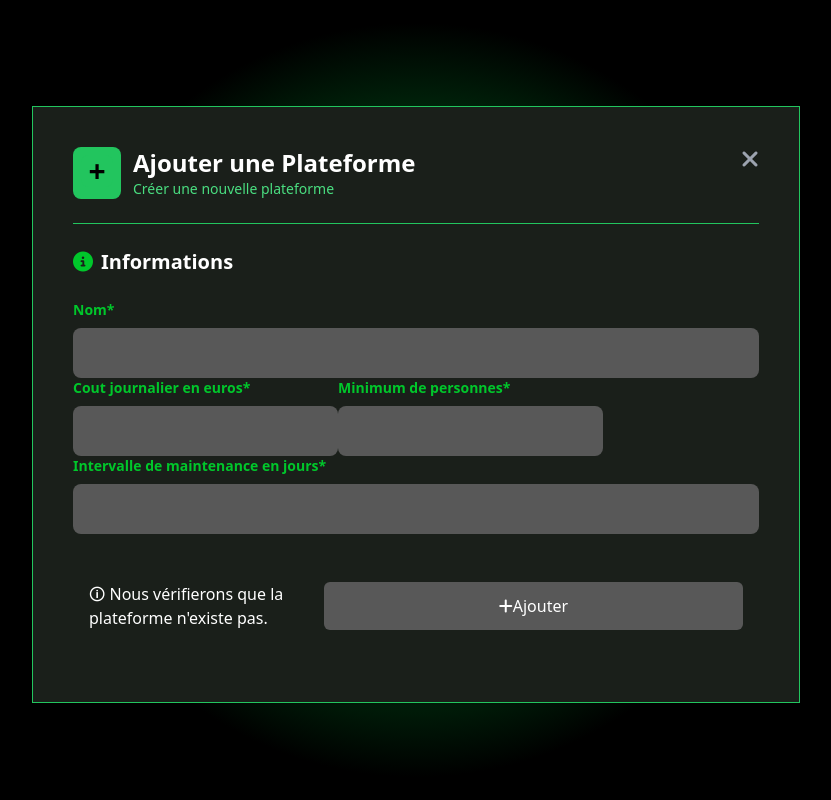
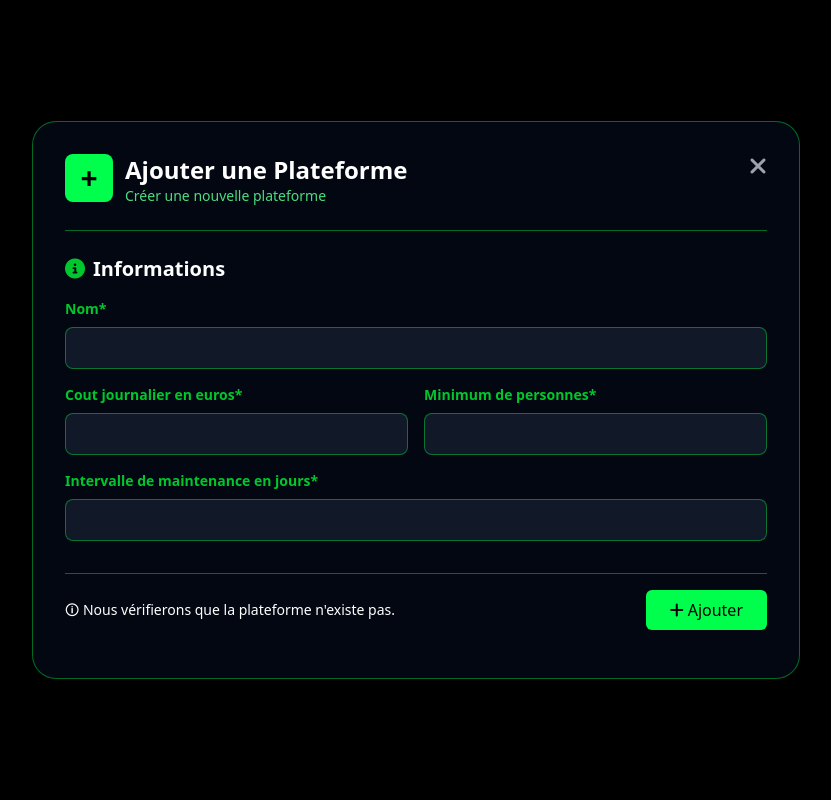
Before and after one commit to fushizaki/adn_research_app, a Flask app: template appJurassique/templates/add_plateforme.html in a window 1280 px wide. Shown: the whole page, without its empty margins (224-1055 px from the left). Run offline with Flask 3, Linux system fonts and the light colour scheme; the template is opened without the code that fills it: values that come from a table or form of the project are taken from there, others are empty; style sheets or scripts are compiled from the project's sources; parts of the project's set-up code (start-up, migrations or seed data) failed here and were passed over.

Commit message:
ajout de sécurité et de style page ajout plateforme

```diff
--- a/appJurassique/forms.py
+++ b/appJurassique/forms.py
@@ -11,6 +11,6 @@ class MultiCheckboxField(SelectMultipleField):
 class Form_plateforme(FlaskForm):
     id_plateforme = HiddenField('id_plateforme')
     nom_plateforme = StringField('nom_plateforme', validators = [DataRequired()])
-    cout_journalier = IntegerField('cout_journalier', validators = [DataRequired()])
-    minimum_personnes = IntegerField('minimum_personnes', validators = [DataRequired()])
-    intervalle_maintenance = IntegerField('intervalle_maintenance', validators = [DataRequired()])
+    cout_journalier = IntegerField('cout_journalier', validators = [DataRequired()], render_kw={"min": "1"})
+    minimum_personnes = IntegerField('minimum_personnes', validators = [DataRequired()], render_kw={"min": "1"})
+    intervalle_maintenance = IntegerField('intervalle_maintenance', validators = [DataRequired()], render_kw={"min": "1"})
--- a/appJurassique/tailwind.config.js
+++ b/appJurassique/tailwind.config.js
@@ -6,6 +6,7 @@ module.exports = {
   theme: {
     extend: {
       colors: {
+        'green-button': 'rgba(0, 255, 77, 1)',
         'gray-div': 'rgba(26, 31, 26, 1)',
         'green-l': 'rgba(0, 255, 77, 1)',
         'green-line': 'rgba(49, 190, 75, 1)',
--- a/appJurassique/templates/add_plateforme.html
+++ b/appJurassique/templates/add_plateforme.html
@@ -2,15 +2,15 @@
 
 {% block main %}
 
+<div class="min-h-screen w-full bg-black flex items-center justify-center py-10">
 
-<div
-    class="h-full w-full bg-[radial-gradient(circle_at_center,theme(colors.green-ext-radial)_0%,theme(colors.green-center-radial)_20%,theme(colors.black)_50%)] flex items-center justify-center">
+    <div class="w-full max-w-3xl mx-4">
+        <div class="bg-gray-950 border border-green-button/40 rounded-3xl shadow-lg p-8">
 
-    <div class="rounded-4xl bg-gray-div shadow-md p-10 mt-2 border border-green-500 w-full max-w-3xl mx-4 ">
-        <div class="flex gap-3 mb-4">
-            <div class="bg-green-500 rounded-lg p-2">
-                <div class="bg-green-500 rounded-lg p-2 h-8 w-8 flex items-center justify-center">
-                    <p class="text-3xl font-bold">+</p>
+            <div class="flex items-start gap-3 mb-6">
+                <div class="bg-green-button rounded-lg p-2">
+                    <div class="bg-green-button rounded-lg p-2 h-8 w-8 flex items-center justify-center">
+                        <p class="text-3xl font-bold text-black">+</p>
                     </div>
                 </div>
                 <div>
@@ -22,105 +22,88 @@
                 </a>
             </div>
 
-        <hr class="border-t border-green-500 my-6">
+            {% if message %}
+                <div class="mb-6">
+                    <div
+                        class="p-3 rounded-md text-sm {% if message_type == 'error' %}bg-red-900/60 border border-red-500 text-red-200{% else %}bg-green-900/60 border border-green-500 text-green-200{% endif %}">
+                        {{ message }}
+                    </div>
+                </div>
+            {% endif %}
 
-        <form role="form" method="POST" action="{{ url_for ('add_plateforme') }}">
-            <!--if current_user.is_authenticated
-                endif -->
+            <hr class="border-t border-green-button/40 my-6">
+
+            <form role="form" method="POST" action="{{ url_for('add_plateforme') }}">
                 {{ form_plateforme.hidden_tag() }}
+
+                <div class="space-y-8">
+
                     <div>
-                <div class="">
-
-                    <div class="mb-8">
-                        <div class="flex items-center gap-2 mb-6">
+                        <div class="flex items-center gap-2 mb-4">
                             <i class="fas fa-info-circle text-green-text text-xl"></i>
                             <h2 class="text-xl font-bold text-white">Informations</h2>
                         </div>
-                        <div>
+
+                        <div class="mb-4">
                             <label class="block text-green-text text-sm font-semibold mb-2"
                                 for="nom_plateforme">Nom*</label>
-                            {{ form_plateforme.nom_plateforme(class_="w-full text-white rounded-lg border
-                            border-transparent
-                            bg-gray-textfield px-4 py-3 text-gray-900 focus:border-green-button-menu focus:outline-none
-                            focus:ring-2 focus:ring-green-button-menu", aria_invalid=form_plateforme.nom_plateforme.errors|length > 0) }}
-                            {% if form_plateforme.nom_plateforme.errors %}
-                            <p class="mt-2 text-sm text-red-400">
-                                {% for error in form_plateforme.nom_plateforme.errors %}
-                                <i class="fa-solid fa-circle-exclamation mr-1"></i>{{ error }}
-                                {% endfor %}
-                            </p>
-                            {% endif %}
+                            {{ form_plateforme.nom_plateforme(
+                            class_="w-full rounded-lg bg-gray-900 border border-green-button/40 px-3 py-2 text-white
+                            focus:outline-none focus:ring-2 focus:ring-green-button", min=1
+
+                            ) }}
                         </div>
-                        <div class="flex">
+
+                        <div class="grid grid-cols-1 md:grid-cols-2 gap-4">
                             <div>
                                 <label class="block text-green-text text-sm font-semibold mb-2"
                                     for="cout_journalier">Cout journalier en euros*</label>
-                                {{ form_plateforme.cout_journalier(class_="text-white rounded-lg border
-                                border-transparent
-                                bg-gray-textfield px-4 py-3 text-gray-900 focus:border-green-button-menu
-                                focus:outline-none
-                                focus:ring-2 focus:ring-green-button-menu", aria_invalid=form_plateforme.cout_journalier.errors|length > 0) }}
-                                {% if form_plateforme.cout_journalier.errors %}
-                                <p class="mt-2 text-sm text-red-400">
-                                    {% for error in form_plateforme.cout_journalier.errors %}
-                                    <i class="fa-solid fa-circle-exclamation mr-1"></i>{{ error }}
-                                    {% endfor %}
-                                </p>
-                                {% endif %}
+                                {{ form_plateforme.cout_journalier(
+                                class_="w-full rounded-lg bg-gray-900 border border-green-button/40 px-3 py-2 text-white
+                                focus:outline-none focus:ring-2 focus:ring-green-button"
 
+                                ) }}
                             </div>
+
                             <div>
                                 <label class="block text-green-text text-sm font-semibold mb-2"
                                     for="minimum_personnes">Minimum de personnes*</label>
-                                {{ form_plateforme.minimum_personnes(class_="text-white rounded-lg border
-                                border-transparent
-                                bg-gray-textfield px-4 py-3 text-gray-900 focus:border-green-button-menu
-                                focus:outline-none
-                                focus:ring-2 focus:ring-green-button-menu", aria_invalid=form_plateforme.minimum_personnes.errors|length > 0) }}
-                                {% if form_plateforme.minimum_personnes.errors %}
-                                <p class="mt-2 text-sm text-red-400">
-                                    {% for error in form_plateforme.minimum_personnes.errors %}
-                                    <i class="fa-solid fa-circle-exclamation mr-1"></i>{{ error }}
-                                    {% endfor %}
-                                </p>
-                                {% endif %}
+                                {{ form_plateforme.minimum_personnes(
+                                class_="w-full rounded-lg bg-gray-900 border border-green-button/40 px-3 py-2 text-white
+                                focus:outline-none focus:ring-2 focus:ring-green-button"
 
+                                ) }}
                             </div>
                         </div>
-                        <div>
+
+                        <div class="mt-4">
                             <label class="block text-green-text text-sm font-semibold mb-2"
-                                for="intervalle_maintenance">Intervalle de maintenance en
-                                jours*</label>
-                            {{ form_plateforme.intervalle_maintenance(class_="w-full text-white rounded-lg border
-                            border-transparent bg-gray-textfield px-4 py-3 text-gray-900 focus:border-green-button-menu
-                            focus:outline-none focus:ring-2 focus:ring-green-button-menu", aria_invalid=form_plateforme.intervalle_maintenance.errors|length > 0) }}
-                            {% if form_plateforme.intervalle_maintenance.errors %}
-                            <p class="mt-2 text-sm text-red-400">
-                                {% for error in form_plateforme.intervalle_maintenance.errors %}
-                                <i class="fa-solid fa-circle-exclamation mr-1"></i>{{ error }}
-                                {% endfor %}
-                            </p>
-                            {% endif %}
+                                for="intervalle_maintenance">Intervalle de maintenance en jours*</label>
+                            {{ form_plateforme.intervalle_maintenance(
+                            class_="w-full rounded-lg bg-gray-900 border border-green-button/40 px-3 py-2 text-white
+                            focus:outline-none focus:ring-2 focus:ring-green-button"
 
+                            ) }}
                         </div>
                     </div>
-                    <div class="p-4">
 
-                        <div class="flex">
-                            <p class="text-white">🛈 Nous vérifierons que la plateforme n'existe pas.</p>
-
+                    <div class="pt-4 border-t border-green-button/40">
+                        <div class="flex flex-col md:flex-row items-center justify-between gap-4">
+                            <p class="text-white text-sm">
+                                🛈 Nous vérifierons que la plateforme n'existe pas.
+                            </p>
                             <button type="submit"
-                                class="w-full bg-gray-textfield text-white font-medium py-2 px-4 rounded-md hover:bg-gray-button-hover transition-colors duration-300">
-                                <p class="text-white"><i class="fa-solid fa-plus"></i>Ajouter</p>
+                                class="w-full md:w-auto bg-green-button text-black font-medium py-2 px-6 rounded-md hover:bg-green-400 transition-colors duration-300">
+                                <i class="fa-solid fa-plus mr-1"></i>Ajouter
                             </button>
                         </div>
                     </div>
 
                 </div>
+            </form>
 
-        </form>
         </div>
-
+    </div>
 </div>
 
 {% endblock %}
--- a/appJurassique/views.py
+++ b/appJurassique/views.py
@@ -14,27 +14,32 @@ def login():
 
 @app.route('/add_plateforme/', methods=['GET', 'POST'])
 def add_plateforme():
-    form = Form_plateforme()
 
-    if form.validate_on_submit():
+    if current_user.is_authenticated:
+        form = Form_plateforme()
 
-            nouvelle_plateforme = PLATEFORME(
-                nom=form.nom_plateforme.data,
-                cout_journalier=form.cout_journalier.data,
-                min_nb_personne=form.minimum_personnes.data,
-                intervalle_maintenance=form.intervalle_maintenance.data
-            )
+        if form.validate_on_submit():
+            plateforme_existe = PLATEFORME.query.filter(PLATEFORME.nom == form.nom_plateforme.data).first()
+            print(plateforme_existe)
 
-            db.session.add(nouvelle_plateforme)
-            db.session.commit()
+            if not plateforme_existe:
+                nouvelle_plateforme = PLATEFORME(
+                    nom=form.nom_plateforme.data,
+                    cout_journalier=form.cout_journalier.data,
+                    min_nb_personne=form.minimum_personnes.data,
+                    intervalle_maintenance=form.intervalle_maintenance.data
+                )
 
-            return redirect(url_for('index'))
+                db.session.add(nouvelle_plateforme)
+                db.session.commit()
 
-    if request.method == 'POST':
-        return render_template("add_plateforme.html", form_plateforme=form, message="Veuillez corriger les erreurs indiquées ci-dessous.", message_type='error')
+                return redirect(url_for('index'))
+            else:
+                return render_template("add_plateforme.html", form_plateforme=form, message="Une plateforme avec le même nom existe déjà", message_type='error')
 
-    return render_template("add_plateforme.html", form_plateforme=form)
-
+        return render_template("add_plateforme.html", form_plateforme=form)
+    else:
+        return redirect(url_for('register'))
 
 
 if __name__ == "__main__":
```
Lines whose indentation alone changed are shown as unchanged.
